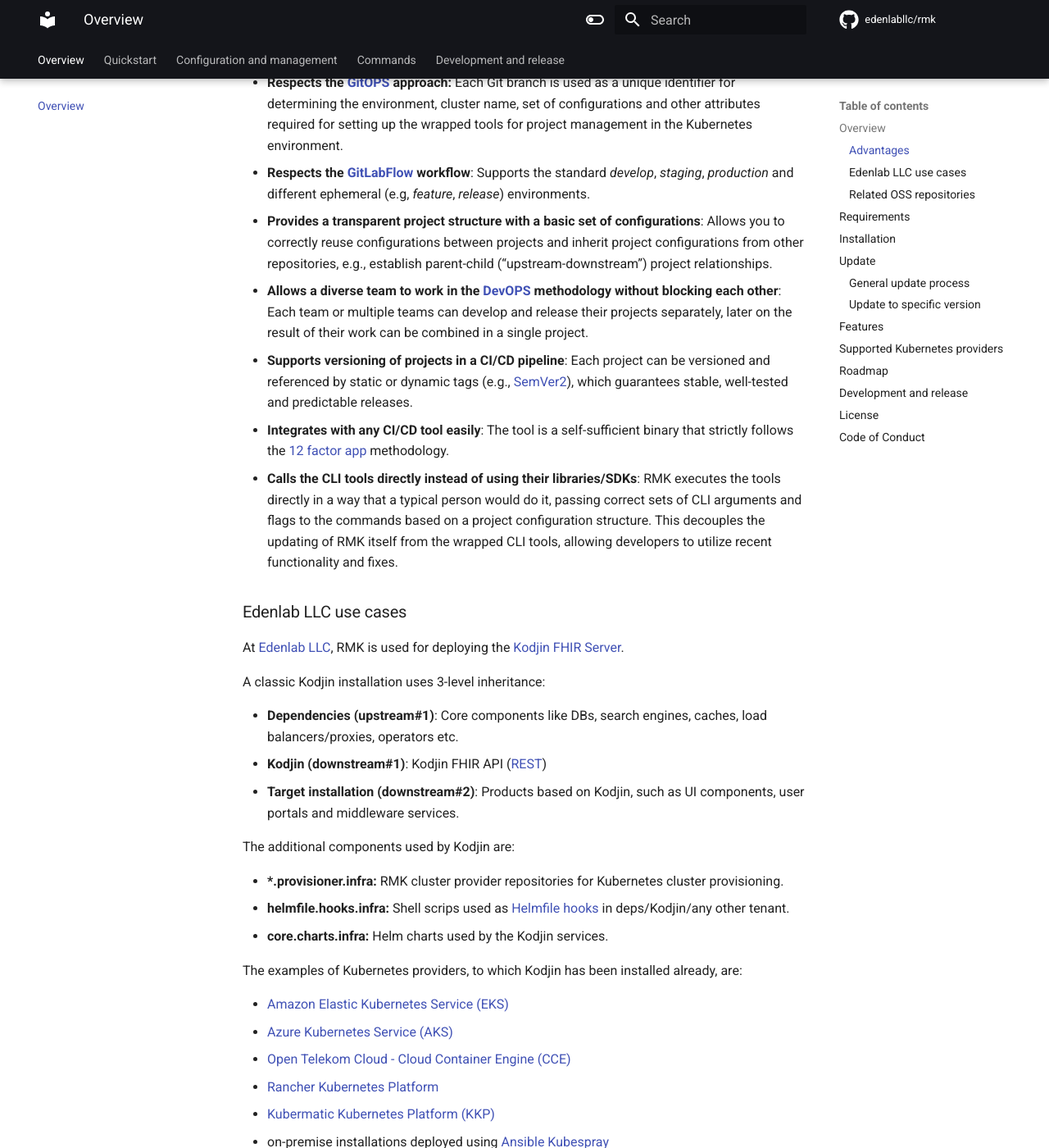
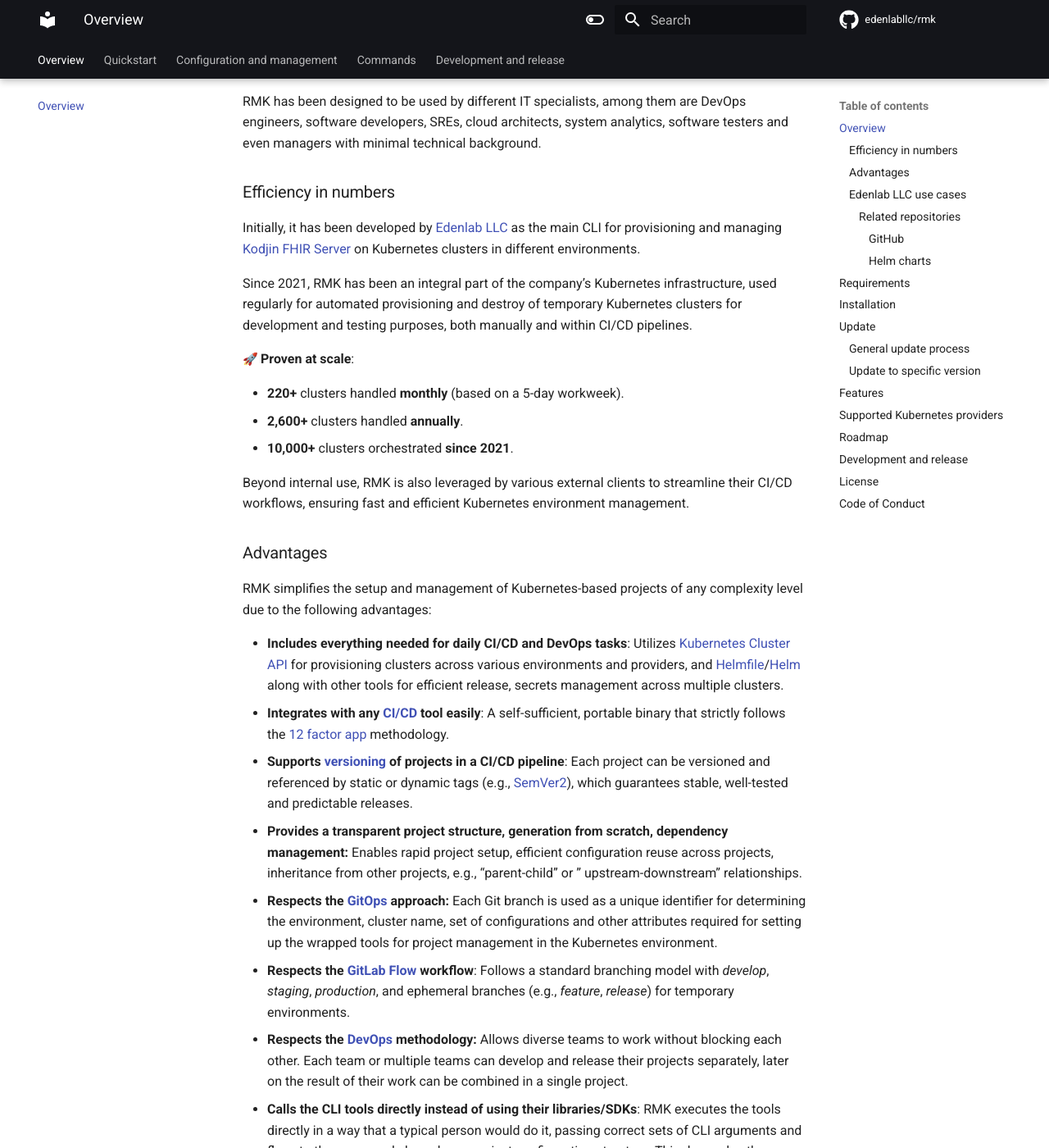
Before and after one commit to edenlabllc/rmk, an MkDocs documentation site: the page built from docs/index.md, in a window 1280 px wide and 1400 px high, scrolled down 1888 px. Shown: the whole window at 82% size. Built offline with MkDocs 1.6.1 and Material for MkDocs 9.7.7, drawn with Linux system fonts in a browser that asks for light colours; emoji names are drawn with the system emoji font; comment, search, counter and statistics services are not loaded; the version menu is left out; some of the changed text lies outside the part shown.

Commit message:
#59 - Update main index.md file according to README.md.

```diff
--- a/docs/index.md
+++ b/docs/index.md
@@ -4,13 +4,19 @@
 [![Software License](https://img.shields.io/github/license/edenlabllc/rmk.svg?style=for-the-badge)](https://github.com/edenlabllc/rmk/blob/master/LICENSE)
 [![Powered By: Edenlab](https://img.shields.io/badge/powered%20by-edenlab-8A2BE2.svg?style=for-the-badge)](https://edenlab.io)
 
-Command line tool for reduced management and provisioning of Kubernetes clusters and environments, Helm secrets and releases.
+Command-line tool for simplified management and provisioning of [Kubernetes](https://kubernetes.io/) clusters and
+environments,
+[Helm](https://helm.sh/) secrets and releases, built according to best practices
+in [CI/CD](https://www.redhat.com/en/topics/devops/what-is-ci-cd) and [DevOps](https://www.atlassian.com/devops).
 
 * [RMK CLI - Reduced Management for Kubernetes](#rmk-cli---reduced-management-for-kubernetes)
   * [Overview](#overview)
+    * [Efficiency in numbers](#efficiency-in-numbers)
     * [Advantages](#advantages)
     * [Edenlab LLC use cases](#edenlab-llc-use-cases)
-      * [Related OSS repositories](#related-oss-repositories)
+      * [Related repositories](#related-repositories)
+        * [GitHub](#github)
+        * [Helm charts](#helm-charts)
   * [Requirements](#requirements)
   * [Quickstart](quickstart.md)
   * [Installation](#installation)
@@ -37,74 +43,148 @@
 
 ## Overview
 
-This tool has been designed and developed initially by [Edenlab LLC](https://edenlab.io/) as the main CLI
-for managing [Kodjin FHIR Server](https://kodjin.com) on Kubernetes clusters in different environments.
+**RMK** stands for "**R**educed **M**anagement for **K**ubernetes".
+The main goal of the [CLI](https://en.wikipedia.org/wiki/Command-line_interface) tool is to simplify (**"reduce"**) the
+management of Kubernetes clusters and releases,
+serving as a "Swiss knife" for daily CI/CD and DevOps tasks while allowing efficient control
+with a minimal set of CLI commands.
 
-It is a wrapper around many popular CI/CD and DevOps CLI tools, including:
+RMK serves as a wrapper for various popular CI/CD and DevOps CLI tools, including:
 
 - [Helmfile](https://helmfile.readthedocs.io/en/latest/)
 - [Helm](https://helm.sh/)
-- [kubectl](https://kubernetes.io/reference/kubectl/)
+- [kubectl](https://kubernetes.io/docs/reference/kubectl/)
+- [clusterctl](https://cluster-api.sigs.k8s.io/clusterctl/overview)
+- [K3D](https://k3d.io/)
 - [SOPS](https://getsops.io/)
-- [Terraform](https://www.terraform.io/)
-- [K3D](https://k3d.io/)
+- [age](https://age-encryption.org/)
 
-The main goal of the tool is to simplify ("reduce") management of Kubernetes clusters and releases.
+It leverages [Kubernetes Cluster API](https://cluster-api.sigs.k8s.io/) for cluster provisioning and management across
+different environments, such as [cloud providers](https://en.wikipedia.org/wiki/Cloud_computing)
+and [on-premise](https://en.wikipedia.org/wiki/On-premises_software) deployments.
 
-**RMK** is an abbreviation which stands for "**R**educed **M**anagement for **K**ubernetes".
+RMK has been designed to be used by different IT specialists, among them are DevOps engineers, software developers,
+SREs,
+cloud architects, system analytics, software testers and even managers with minimal technical background.
+
+### Efficiency in numbers
+
+Initially, it has been developed by [Edenlab LLC](https://edenlab.io/) as the main CLI for provisioning and managing
+[Kodjin FHIR Server](https://kodjin.com) on Kubernetes clusters in different environments.
+
+Since 2021, RMK has been an integral part of the company’s Kubernetes infrastructure, used regularly for automated
+provisioning and destroy of temporary Kubernetes clusters for development and testing purposes, both manually and within
+CI/CD pipelines.
+
+**:rocket: Proven at scale**:
+
+- **220+** clusters handled **monthly** (based on a 5-day workweek).
+- **2,600+** clusters handled **annually**.
+- **10,000+** clusters orchestrated **since 2021**.
+
+Beyond internal use, RMK is also leveraged by various external clients to streamline their CI/CD workflows, ensuring
+fast and
+efficient Kubernetes environment management.
 
 ### Advantages
 
-RMK simplifies the start of any level of complexity of a project using Kubernetes due to the following advantages:
+RMK simplifies the setup and management of Kubernetes-based projects of any complexity level due to the following
+advantages:
 
-- **Respects the [GitOPS](https://www.gitops.tech/) approach:** Each Git branch is used as a unique identifier for determining the environment, cluster name,
-  set of configurations and other attributes required for setting up the wrapped tools for project management in the Kubernetes environment.
-- **Respects the [GitLabFlow](https://about.gitlab.com/topics/version-control/what-is-gitlab-flow/) workflow**: Supports the standard _develop_, _staging_, _production_ and different ephemeral (e.g, _feature_, _release_) environments.
-- **Provides a transparent project structure with a basic set of configurations**: Allows you to correctly reuse configurations between projects
-  and inherit project configurations from other repositories, e.g., establish parent-child ("upstream-downstream") project relationships.
-- **Allows a diverse team to work in the [DevOPS](https://www.atlassian.com/devops) methodology without blocking each other**: Each team or multiple teams
-  can develop and release their projects separately, later on the result of their work can be combined in a single project.
-- **Supports versioning of projects in a CI/CD pipeline**: Each project can be versioned and referenced by static or dynamic tags (e.g., [SemVer2](https://semver.org/)),
+- **Includes everything needed for daily CI/CD and DevOps tasks**:
+  Utilizes [Kubernetes Cluster API](https://cluster-api.sigs.k8s.io/)
+  for provisioning clusters across various environments and providers,
+  and [Helmfile](https://helmfile.readthedocs.io/en/latest/)/[Helm](https://helm.sh/)
+  along with other tools for efficient release, secrets management across multiple clusters.
+- **Integrates with any [CI/CD](https://www.redhat.com/en/topics/devops/what-is-ci-cd) tool easily**: A self-sufficient,
+  portable binary that strictly follows the [12 factor app](https://12factor.net/) methodology.
+- **Supports [versioning](https://en.wikipedia.org/wiki/Software_versioning) of projects in a CI/CD pipeline**: Each
+  project can be versioned and referenced by static or dynamic tags (e.g., [SemVer2](https://semver.org/)),
   which guarantees stable, well-tested and predictable releases.
-- **Integrates with any CI/CD tool easily**: The tool is a self-sufficient binary that strictly follows the [12 factor app](https://12factor.net/) methodology.
-- **Calls the CLI tools directly instead of using their libraries/SDKs**: RMK executes the tools directly in a way that a typical person would do it,
+- **Provides a transparent project structure, generation from scratch, dependency management:** Enables rapid project
+  setup, efficient configuration reuse across projects, inheritance from other projects, e.g., "parent-child" or "
+  upstream-downstream" relationships.
+- **Respects the [GitOps](https://www.gitops.tech/) approach:** Each Git branch is used as a unique identifier for
+  determining the environment, cluster name,
+  set of configurations and other attributes required for setting up the wrapped tools for project management in the
+  Kubernetes environment.
+- **Respects the [GitLab Flow](https://about.gitlab.com/topics/version-control/what-is-gitlab-flow/) workflow**: Follows
+  a standard branching model with _develop_, _staging_, _production_, and ephemeral branches (e.g., _feature_,
+  _release_) for temporary environments.
+- **Respects the [DevOps](https://www.atlassian.com/devops) methodology:** Allows diverse teams to work without blocking
+  each other. Each team or multiple teams can develop and release their projects separately, later on the result of
+  their work can be combined in a single project.
+- **Calls the CLI tools directly instead of using their libraries/SDKs**: RMK executes the tools directly in a way that
+  a typical person would do it,
   passing correct sets of CLI arguments and flags to the commands based on a project configuration structure.
-  This decouples the updating of RMK itself from the wrapped CLI tools, allowing developers to utilize recent functionality and fixes.
+  This decouples the updating of RMK itself from the wrapped CLI tools, allowing developers to utilize recent
+  functionality and fixes.
 
 ### Edenlab LLC use cases
 
-At [Edenlab LLC](https://edenlab.io/), RMK is used for deploying the [Kodjin FHIR Server](https://kodjin.com).
+At [Edenlab LLC](https://edenlab.io/), RMK is utilized to deploy the [Kodjin FHIR Server](https://kodjin.com)
+across various cloud providers and on-premise environments.
 
-A classic Kodjin installation uses 3-level inheritance:
-
-- **Dependencies (upstream#1)**: Core components like DBs, search engines, caches, load balancers/proxies, operators
-  etc.
-- **Kodjin (downstream#1)**: Kodjin FHIR API ([REST](https://en.wikipedia.org/wiki/REST))
-- **Target installation (downstream#2)**: Products based on Kodjin, such as UI components, user portals and middleware services.
-
-The additional components used by Kodjin are:
-
-- **\*.provisioner.infra:** RMK cluster provider repositories for Kubernetes cluster provisioning.
-- **helmfile.hooks.infra:** Shell scrips used as [Helmfile hooks](https://helmfile.readthedocs.io/en/latest/#hooks) in
-  deps/Kodjin/any other tenant.
-- **core.charts.infra:** Helm charts used by the Kodjin services.
-
-The examples of Kubernetes providers, to which Kodjin has been installed already, are:
+Examples of Kubernetes providers where Kodjin has already been deployed include:
 
 - [Amazon Elastic Kubernetes Service (EKS)](https://aws.amazon.com/eks/)
 - [Azure Kubernetes Service (AKS)](https://azure.microsoft.com/en-us/products/kubernetes-service/)
+- [Google Kubernetes Engine (GKE)](https://cloud.google.com/kubernetes-engine)
 - [Open Telekom Cloud - Cloud Container Engine (CCE)](https://www.open-telekom-cloud.com/en/products-services/core-services/cloud-container-engine)
 - [Rancher Kubernetes Platform](https://www.rancher.com/)
 - [Kubermatic Kubernetes Platform (KKP)](https://www.kubermatic.com/)
-- on-premise installations deployed using [Ansible Kubespray](https://github.com/kubernetes-sigs/kubespray)
-- single-machine [K3D](https://k3d.io/) clusters
+- [On-premise](https://en.wikipedia.org/wiki/On-premises_software) deployments
+- Single-machine [K3D](https://k3d.io/) clusters
 
-### Related OSS repositories
+A standard Kodjin-based cluster follows a 4-level inheritance structure:
 
-- [AWS cluster provider for RMK](https://github.com/edenlabllc/aws.provisioner.infra)
-- [Azure cluster provider for RMK](https://github.com/edenlabllc/azure.provisioner.infra)
-- [K3D cluster provider for RMK](https://github.com/edenlabllc/k3d.provisioner.infra)
-- [Helmfile hooks](https://github.com/edenlabllc/helmfile.hooks.infra)
+- **[cluster-deps](https://github.com/edenlabllc/cluster-deps.bootstrap.infra) (upstream#1)**:
+  Provides [Kubernetes Cluster API](https://cluster-api.sigs.k8s.io/) and essential system components required by RMK
+  for provisioning Kubernetes clusters across various providers.
+- **Dependencies (upstream#2)**:
+  Includes core components such as databases, search engines, caches, load balancers/proxies, and operators.
+  etc., uses [cluster-deps](https://github.com/edenlabllc/cluster-deps.bootstrap.infra) as its primary project
+  dependency.
+- **[Kodjin](https://kodjin.com/) (downstream#1)**:
+  A set of [Rust](https://www.rust-lang.org/) microservices that form the Kodjin FHIR
+  API ([REST](https://en.wikipedia.org/wiki/REST)).
+- **Target tenant (downstream#2)**:
+  Encompasses products built on top of Kodjin, including UI components, user portals, and middleware services, such as
+  the
+  e.g., [Kodjin Demo FHIR Server](https://demo.kodjin.com/)
+
+Each project ("tenant") follows a
+standard [GitLa
+
+#### Related repositories
+
+##### GitHub
+
+- **[cluster-deps.bootstrap.infra](https://github.com/edenlabllc/cluster-deps.bootstrap.infra)**:
+  [Kubernetes Cluster API](https://cluster-api.sigs.k8s.io/) and system components required for provisioning of
+  Kubernetes clusters for different providers.
+- **[helmfile.hooks.infra](https://github.com/edenlabllc/helmfile.hooks.infra)**:
+  A collection of shell scripts used as [Helmfile hooks](https://helmfile.readthedocs.io/en/latest/#hooks) in
+  dependencies, Kodjin, or any other tenant,
+  e.g.,
+  check [cluster-deps global configuration](https://github.com/edenlabllc/cluster-deps.bootstrap.infra/blob/develop/etc/deps/develop/globals.yaml.gotmpl#L16)).
+- **[aws-iam-provisioner.operators.infra](https://github.com/edenlabllc/aws-iam-provisioner.operators.infra):** K8S
+  operator for automatic provisioning of IAM roles on the fly for the Kubernetes clusters managed
+  using [Kubernetes Cluster API Provider AWS](https://cluster-api-aws.sigs.k8s.io/getting-started).
+- **[ebs-snapshot-provision.operators.infra](https://github.com/edenlabllc/ebs-snapshot-provision.operators.infra):**
+  K8S operator for automatic provisioning of Amazon EBS snapshots to be used in existing K8S clusters.
+- **[ecr-token-refresh.operators.infra](https://github.com/edenlabllc/ecr-token-refresh.operators.infra):** K8S operator
+  for automatic refresh of the Amazon ECR authorization token before it expires.
+- **[secrets-sync.operators.infra](https://github.com/edenlabllc/secrets-sync.operators.infra):** K8S operator for
+  automatically copying of existing K8S secrets between namespaces.
+
+##### Helm charts
+
+- **[core-charts](https://edenlabllc-core-charts-infra.s3.eu-north-1.amazonaws.com/)**: A publicly
+  accessible, [S3-based](https://aws.amazon.com/s3/) [Helm chart repository](https://helm.sh/docs/topics/chart_repository/)
+  used by Kodjin, or any other tenant, e.g.,
+  check [cluster-deps Helmfile](https://github.com/edenlabllc/cluster-deps.bootstrap.infra/blob/develop/helmfile.yaml.gotmpl#L49).
+
 
 ## Requirements
 
@@ -146,6 +225,7 @@
 ### Update to specific version
 
 You can update to a specific RMK version to maintain backward compatibility or when updating to the latest version is not possible.
+
 > This may be necessary due to specific version requirements or when a bug has been detected.
 
 To update to a specific version, use the following command:
@@ -157,16 +237,14 @@
 ## Features
 
 - **[Reduced and simplified management of Kubernetes projects:](#overview)** Deploy to Kubernetes using Helmfile/Helm, use popular DevOps tools together in a single CI/CD pipeline.
-- **[Time-proven project structure:](configuration/project-management/preparation-of-project-repository.md)** Define the project structure using the [GitLabFlow](https://about.gitlab.com/topics/version-control/what-is-gitlab-flow/) methodology.
+- **[Time-proven project structure:](configuration/project-management/preparation-of-project-repository.md)** Define the project structure using the [GitLab Flow](https://about.gitlab.com/topics/version-control/what-is-gitlab-flow/) methodology.
 - **[Hierarchies between different projects:](configuration/project-management/dependencies-management-and-project-inheritance.md)** Define upstream-downstream relationships between sibling projects to reuse releases and services across different installations.
 - **[Batch secret management:](configuration/secrets-management/secrets-management.md#generating-all-secrets-from-scratch-in-a-batch-manner-using-the-rmk-secrets-manager)** Template, generate, and encode project secrets for all environments in a batch manner.
-- **[Clone environments with one click:](configuration/configuration-management.md#initialization-of-rmk-configuration-for-feature-or-release-clusters)** Use the special `--config-from-environment` (`--cfe`) flag to create an environment based on an existing one.
 - **[Automatic detection of Multi-Factor Authentication](configuration/configuration-management.md#support-for-multi-factor-authentication-mfa) ([MFA](https://en.wikipedia.org/wiki/Multi-factor_authentication)):** Automatically detect and use an MFA device if one is defined by an [IAM](https://aws.amazon.com/iam/) user (must be supported by the cluster provider, e.g., [AWS](https://aws.amazon.com/)).
 - **[Push-based release and downstream project updates:](configuration/release-management/release-management.md#release-update-and-integration-into-the-cd-pipeline)** Easily integrate with CI/CD solutions via webhooks or workflow dispatch events
   to update release and service version declarations, automatically commit the changes to Git.
 - **[Project structure generation:](configuration/project-management/preparation-of-project-repository.md#automatic-generation-of-the-project-structure-from-scratch)** Generate a complete Kubernetes-based project structure from scratch using RMK, following the best practices.
 - **[Documentation generation:](commands.md#doc)** Generate the full command documentation in the Markdown format with one click.
-- **[Support for different types of code sources:](configuration/configuration-management.md#use-upstream-artifact-for-the-downstream-projects-repository)** Use Git when the _artifact-mode_ is _none_, S3 when the _artifact-mode_ is _online_.
 
 ## Supported Kubernetes providers
 
@@ -188,8 +266,7 @@
 ## Roadmap
 
 - **Guidelines for contributors:** Create comprehensive guidelines for contributors, including instructions for creating pull requests (PRs).
-- **Integration with Helmfile [vals](https://github.com/helmfile/vals)**: Integrate RMK with the **vals** tool for enhanced values and secret management.
-- **Major update of the AWS [EKS](https://aws.amazon.com/eks/) cluster provider:** Update the AWS EKS cluster provider to the latest versions to utilize all the supported features of the [Terraform](https://www.terraform.io/) CLI and modules.
+- **Integration with Helmfile [vals](https://github.com/helmfile/vals)**: Integrate RMK with **vals** for advanced values and secrets management.
 - **Implementation of additional RMK cluster providers using [Kubernetes Cluster API](https://cluster-api.sigs.k8s.io/):** Implement support for additional cluster providers for popular Kubernetes services such as [GKE](https://cloud.google.com/kubernetes-engine), [AKS](https://azure.microsoft.com/en-us/products/kubernetes-service/), etc.
 - **Web documentation generator:** Add an HTML documentation generator based on the **.md** files.
 - **Automatic testing of RMK during the CI/CD pipeline:** Ensure that changes to the RMK codebase do not introduce errors or regressions during the CI/CD.
@@ -198,14 +275,17 @@
 
 ## Development and release
 
-The guidelines are available at the [link](development-and-release.md).
+The guidelines are available at https://edenlabllc.github.io/rmk/latest/development-and-release/
 
 ## License
 
-RMK is open source software (OSS) licensed under the [Apache 2.0 License](https://github.com/edenlabllc/rmk/blob/master/LICENSE).
+RMK is open source software (OSS) licensed under
+the [Apache 2.0 License](https://github.com/edenlabllc/rmk/blob/master/LICENSE).
 
 ## Code of Conduct
 
-This project adheres to the Contributor Covenant [Сode of Сonduct](https://github.com/edenlabllc/rmk/blob/master/docs/CODE_OF_CONDUCT.md).
+This project adheres to the Contributor
+Covenant [Сode of Сonduct](https://github.com/edenlabllc/rmk/blob/master/docs/CODE_OF_CONDUCT.md).
 By participating, you are expected to uphold this code.
-Please refer to our [Contributing Guidelines](https://github.com/edenlabllc/rmk/blob/master/docs/CONTRIBUTING.md) for further information.
+Please refer to our [Contributing Guidelines](https://github.com/edenlabllc/rmk/blob/master/docs/CONTRIBUTING.md) for
+further information.
```
Also changed, not shown: other parts of docs/index.md (+0 -1 lines), README.md (+1 -1 lines).
